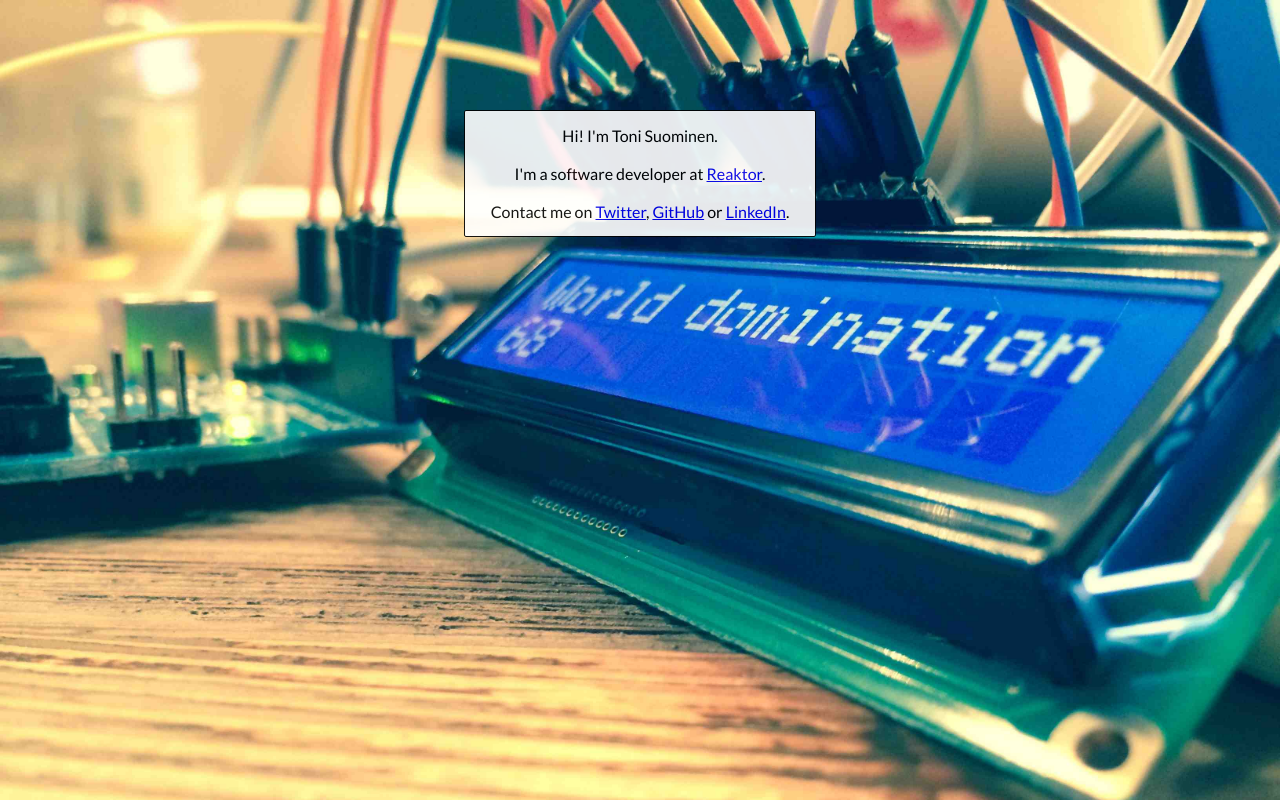
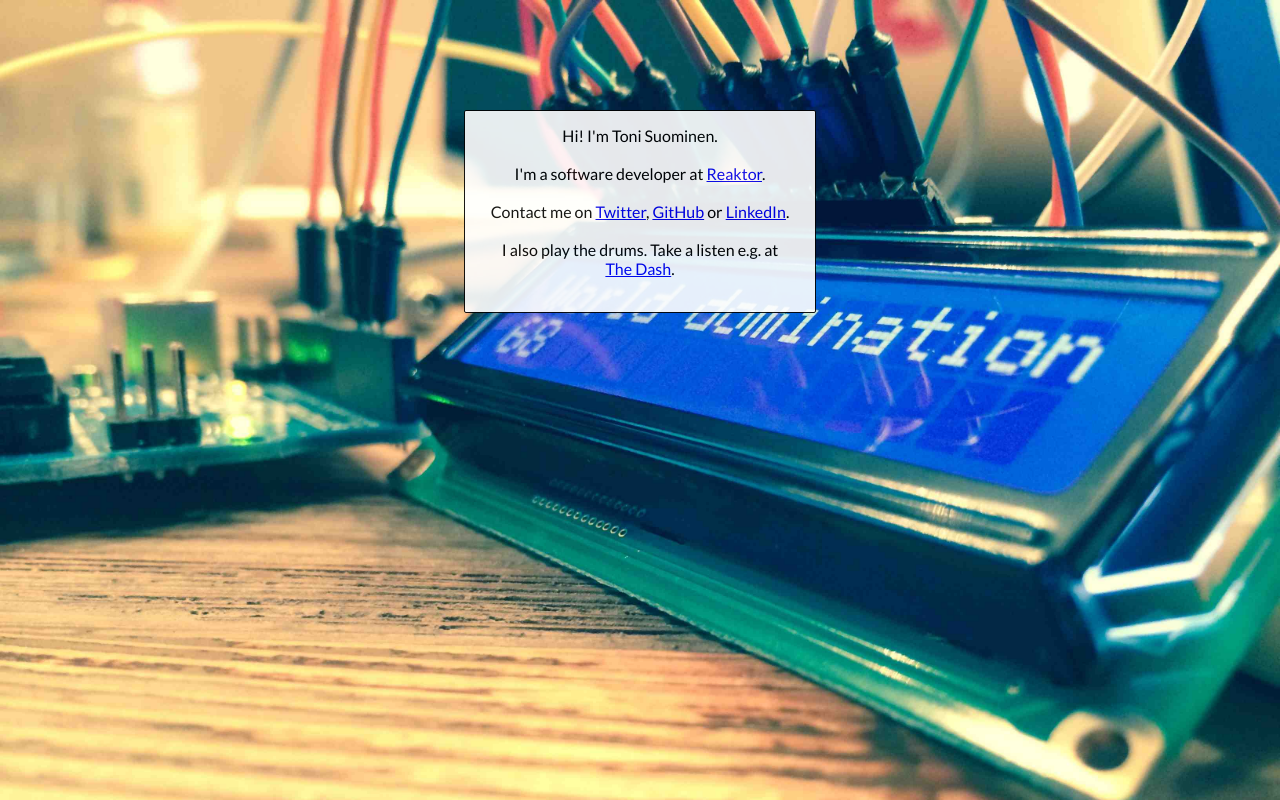
Before and after one commit to suominentoni/suominentoni-web, a website: page public/index.html in a window 1280 px wide. Drawn offline with Linux system fonts and the light colour scheme.

Commit message:
Add link to The Dash site

```diff
--- a/public/index.html
+++ b/public/index.html
@@ -22,6 +22,11 @@
              or
              <a href="https://www.linkedin.com/in/suominentoni" target="blank">LinkedIn</a>.
            </span>
+           </br>
+           </br>
+           I also play the drums. Take a listen e.g. at <a href="http://www.thedashband.com" target="_blank">The&nbsp;Dash</a>.
+           </br>
+           </br>
         </div>
     </body>
 </html>
```
